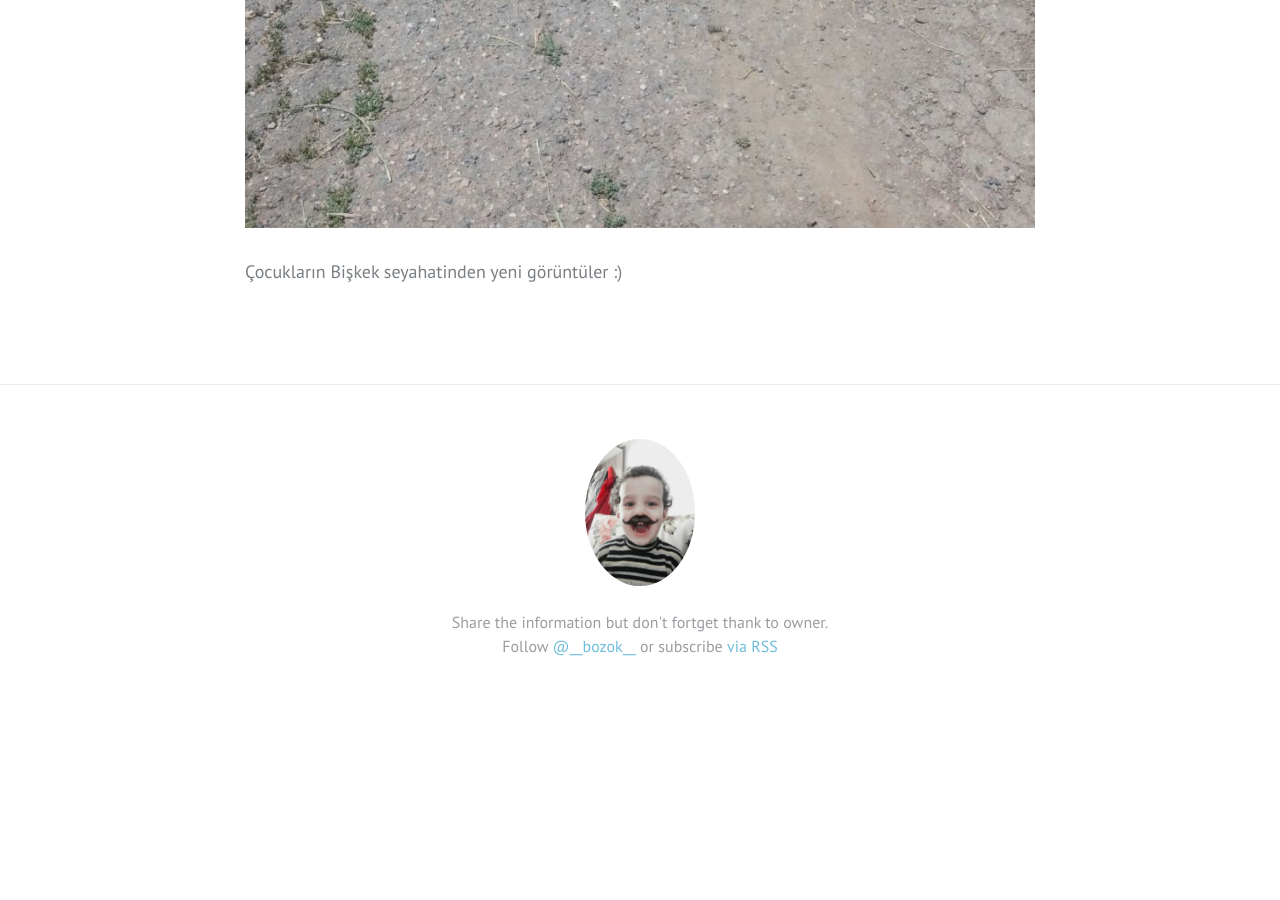
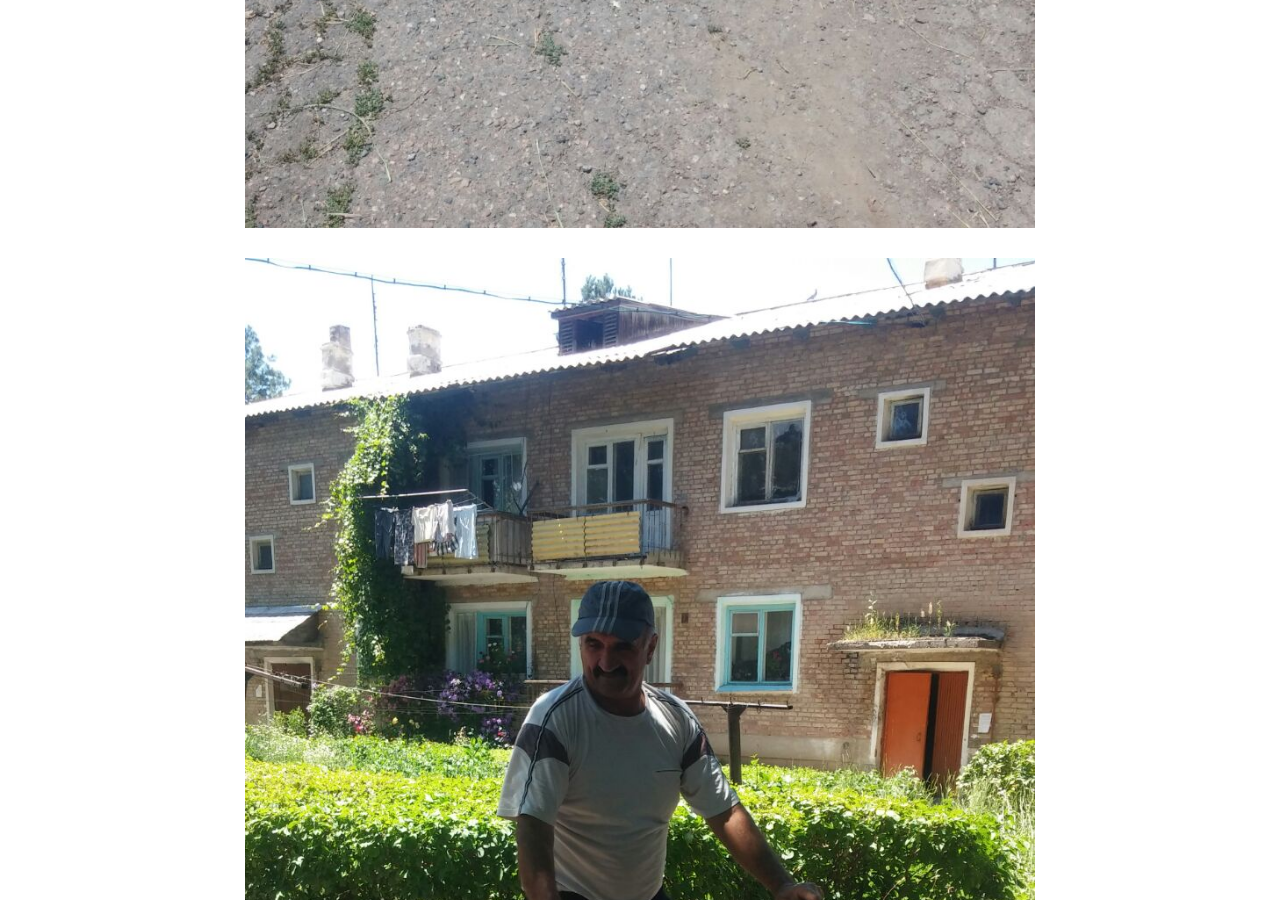
Before and after one commit to bozok/myblog, a Jekyll site: the page built from _posts/2017-07-04-family-bishkek-trip.md, in a window 1280 px wide and 900 px high, scrolled down 1889 px. Built offline with Jekyll 4.4.1, drawn with Linux system fonts in a browser that asks for light colours; before the commit the page ends 2573 px from its top, so only the background shows below that.

Commit message:
update post no2

```diff
--- a/_layouts/post.html
+++ b/_layouts/post.html
@@ -18,6 +18,9 @@ layout: default
 		{% if page.image2 %}
     <img class="feat-img is-hidden-mobile" src="{% if site.baseurl %}{{ site.baseurl }}{% endif %}/img/postimg/{{ page.image2 }}">
     {% endif %}
+		{% if page.image3 %}
+    <img class="feat-img is-hidden-mobile" src="{% if site.baseurl %}{{ site.baseurl }}{% endif %}/img/postimg/{{ page.image3 }}">
+    {% endif %}
     <article class="post__content">
       {{ content }}
 
--- a/_posts/2017-07-04-family-bishkek-trip.md
+++ b/_posts/2017-07-04-family-bishkek-trip.md
@@ -3,6 +3,7 @@ title:  "Bishkek"
 category: family
 image1: post2img1.jpg
 image2: post2img2.jpg
+image3: post2img3.jpg
 ---
 
-Çocukların Bişkek seyahatinden yeni görüntüler  :)
+Tatil başladı...
```
